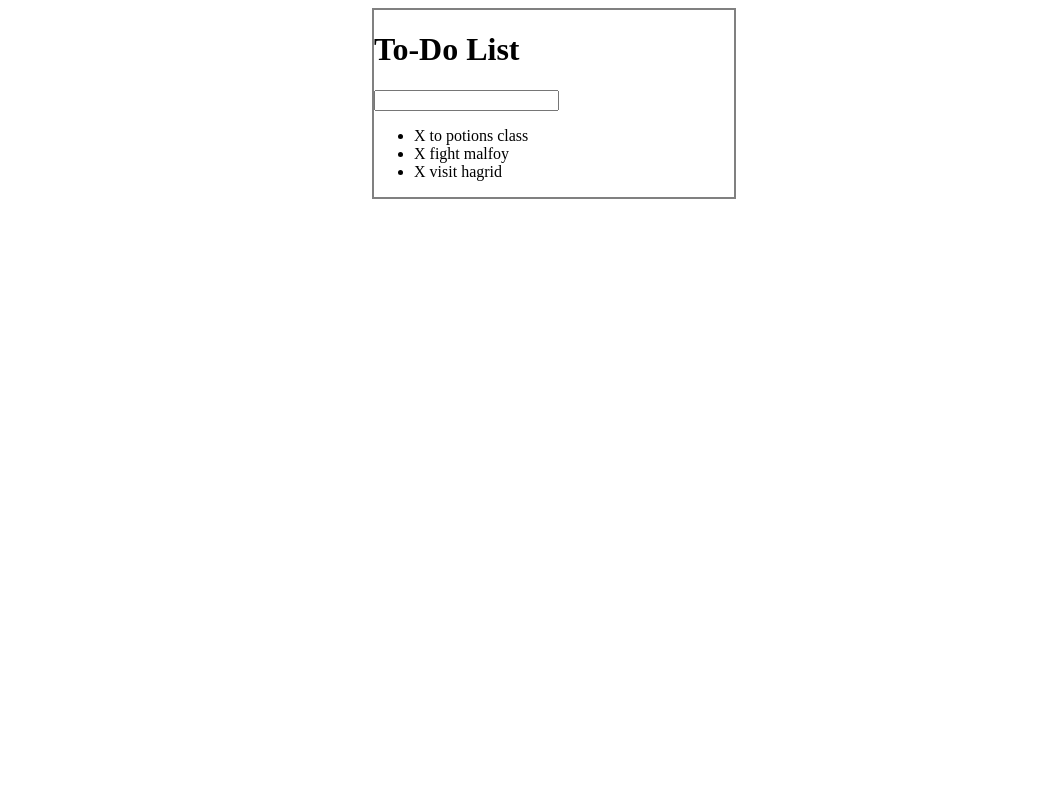
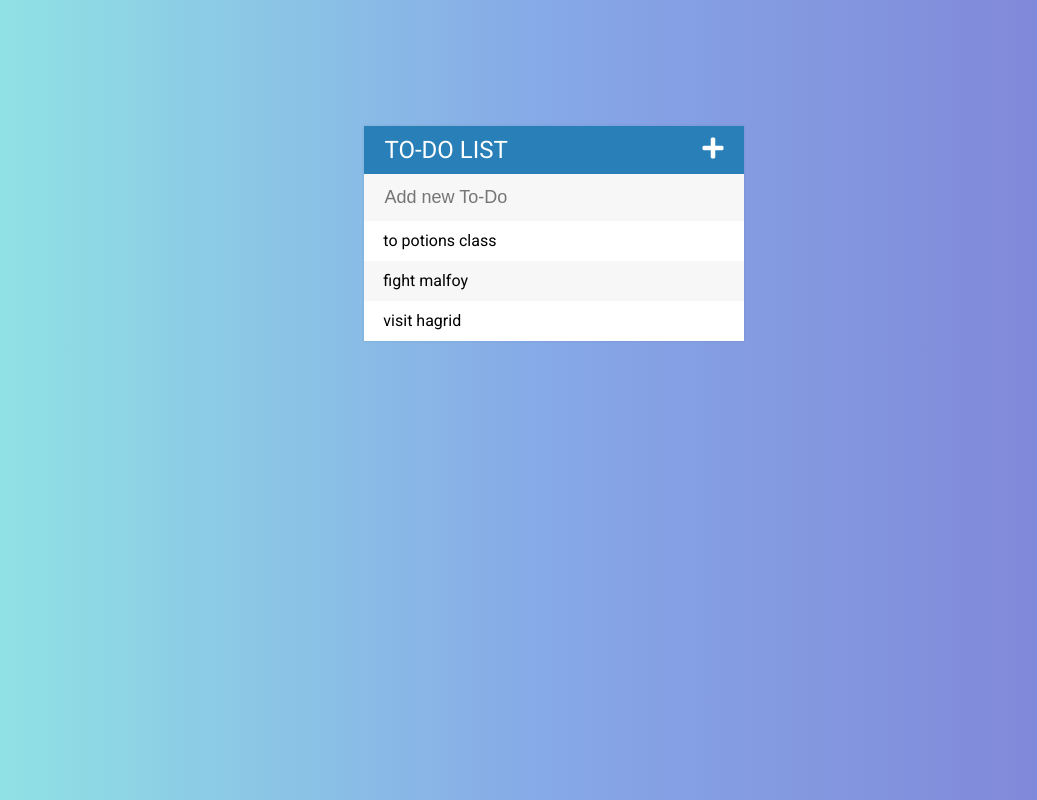
Before and after one commit to Fletchersan/ToDoList, a plain HTML site: page index.html in a window 1280 px wide. Shown: the whole page, without its empty margins (86-1123 px from the left). Drawn offline with Linux system fonts and the light colour scheme.

Commit message:
Finished styling
Added styling icons animation and gradients, wrote JQuery to toggle input.

```diff
--- a/assets/css/todos.css
+++ b/assets/css/todos.css
@@ -1,10 +1,88 @@
+
+body{
+    font-family: 'Roboto', sans-serif;
+    background: #7F7FD5;  /* fallback for old browsers */
+    background: -webkit-linear-gradient(to right, #91EAE4, #86A8E7, #7F7FD5);  /* Chrome 10-25, Safari 5.1-6 */
+    background: linear-gradient(to right, #91EAE4, #86A8E7, #7F7FD5); /* W3C, IE 10+/ Edge, Firefox 16+, Chrome 26+, Opera 12+, Safari 7+ */
+
+}
+
+
+h1{
+    background: #2980b9;
+    color: white;
+    margin: 0;
+    padding: 10px 20px;
+    text-transform: uppercase;
+    font-size: 24px;
+    font-weight: normal;
+}
+ul{
+    margin: 0;
+    padding: 0;
+    list-style: none;
+}
+
+li{
+    display: flex;
+    background: #fff;
+    height: 40px;
+    line-height: 40px;
+    width: 100%;
+}
+
+li span{
+    background: #e74c3c;
+    height: 40px;
+    margin-right: 5%;
+    pad: 10px;
+    text-align: center;
+    color: white;
+    display: inline-block;
+    width: 0;
+    transition: 0.2s linear;
+    opacity: 0;
+}
+
+li:hover span{
+    width: 40px;
+    opacity: 1;
+}
+
+
+
+li:nth-child(2n){
+    background: #f7f7f7;
+}
+
+input{
+    font-size: 18px;
+    color: #2980b9;
+    background-color: #f7f7f7;
+    padding: 13px 20px;
+    border: none;
+}
+input:focus{
+    background: #fff;
+    border: 3px solid #2980b9;
+    outline:none;
+}
+
 #container{
-    border: 2px solid gray;
-    width: 360px;
-    margin: 0 auto;
+    display: flex;
+    flex-direction: column;
+    width: 30%;
+    margin: 10% auto auto;
+    background: #f7f7f7;
+    box-shadow: 0 0 3px rgba(0, 0, 0, 0.1);
 }
 
 .completed{
     text-decoration: line-through;
     color: gray;
 }
+
+.fa-plus{
+    float: right;
+    color: white;
+}
--- a/assets/js/todos.js
+++ b/assets/js/todos.js
@@ -17,6 +17,10 @@ $("input[type='text']").keypress(function(event){
     if(event.which == 13){
         let todoText = $(this).val();
         $(this).val("");
-        $("ul").append("<li><span>X</span> "+todoText+"</li>");
+        $("ul").append("<li><span><i class=\"fa fa-trash\"></i></span> "+todoText+"</li>");
     }
 });
+
+$(".fa-plus").click(function(){
+    $("input[type='text']").fadeToggle(500)
+})
--- a/index.html
+++ b/index.html
@@ -4,17 +4,19 @@
     <meta charset="UTF-8">
     <meta name="viewport" content="width=device-width, initial-scale=1.0">
     <title>ToDo List</title>
+    <link rel="stylesheet" href="https://use.fontawesome.com/releases/v5.13.1/css/all.css" integrity="sha384-xxzQGERXS00kBmZW/6qxqJPyxW3UR0BPsL4c8ILaIWXva5kFi7TxkIIaMiKtqV1Q" crossorigin="anonymous">
+    <link href="https://fonts.googleapis.com/css2?family=Roboto:ital,wght@0,400;0,500;1,700&display=swap" rel="stylesheet">
     <script type="text/javascript" src="assets/js/lib/jquery-3.5.1.min.js"></script>
     <link rel="stylesheet" href="assets/css/todos.css">
 </head>
 <body>
     <div id="container">
-        <h1>To-Do List</h1>
-        <input type="text" name="" id="">
+        <h1>To-Do List <span><i class="fa fa-plus"></i></span></h1>
+        <input type="text" placeholder="Add new To-Do" maxlength="40">
         <ul>
-            <li><span>X</span> to potions class</li>
-            <li><span>X</span> fight malfoy</li>
-            <li><span>X</span> visit hagrid</li>
+            <li><span><i class="fa fa-trash"></i></span> to potions class</li>
+            <li><span><i class="fa fa-trash"></i></span> fight malfoy</li>
+            <li><span><i class="fa fa-trash"></i></span> visit hagrid</li>
         </ul>
     </div>
     <script type="text/javascript" src="assets/js/todos.js"></script>
```
